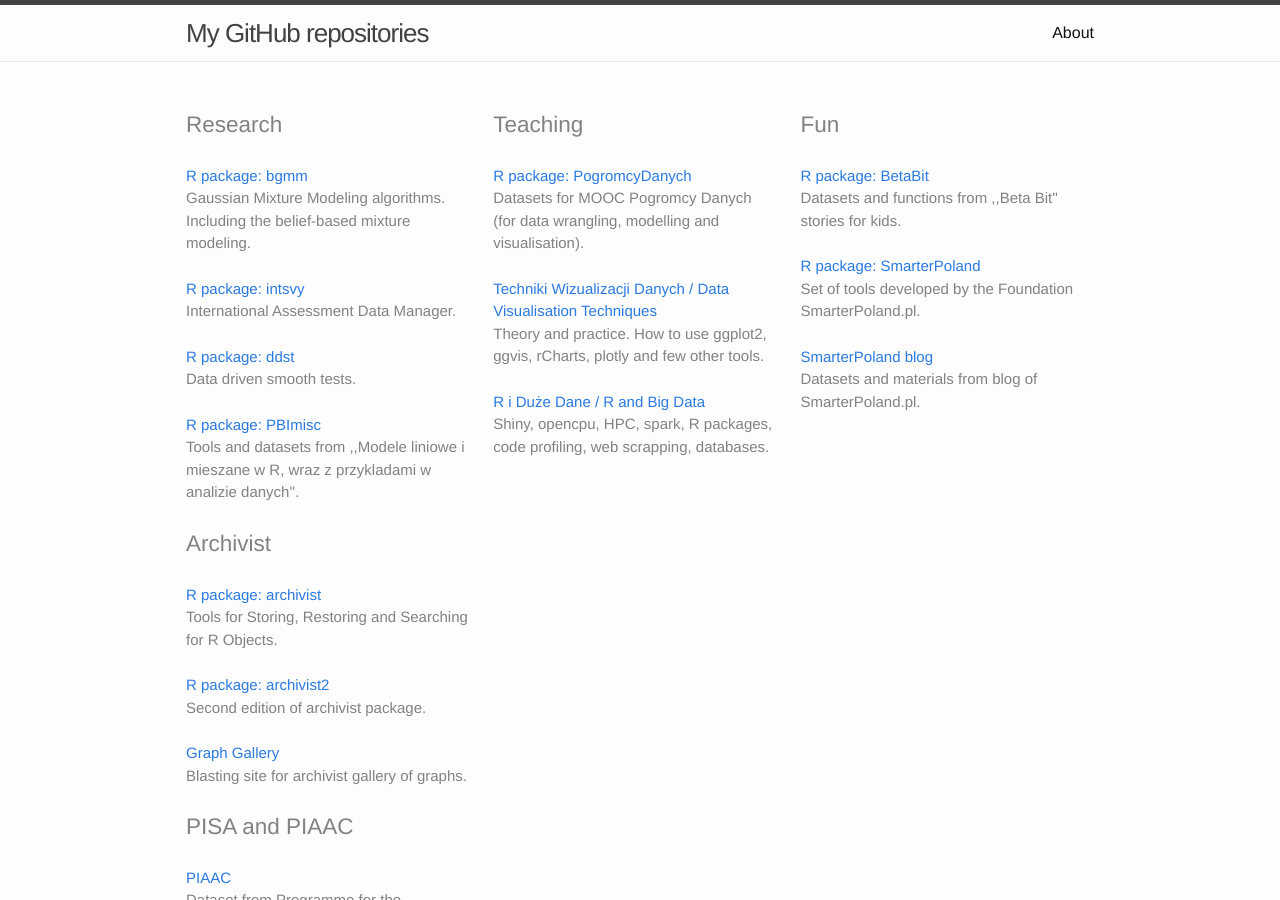
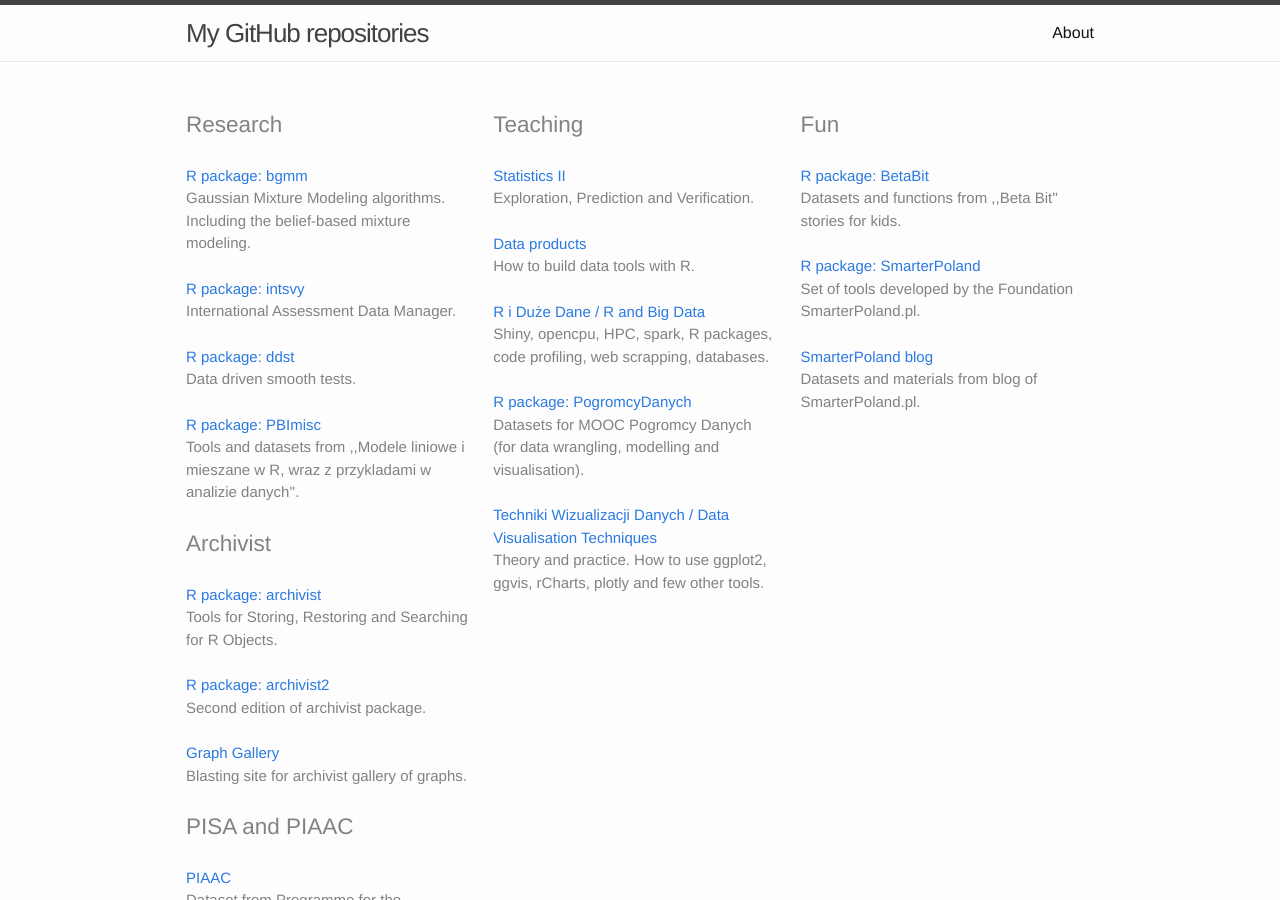
Before and after one commit to pbiecek/pbiecek-website-old, a Jekyll site: the page built from about.md, in a window 1280 px wide and 900 px high. Built offline with Jekyll 4.4.1, drawn with Linux system fonts in a browser that asks for light colours.

Commit message:
update kursów

```diff
--- a/_layouts/default.html
+++ b/_layouts/default.html
@@ -60,6 +60,18 @@
       </div>
       <div class="main-col main-col-2">
       	<h2>Teaching</h2>
+        <p>
+        <a href="https://github.com/pbiecek/StatystykaII">Statistics II</a><br/>
+        Exploration, Prediction and Verification.
+        </p>
+        <p>
+        <a href="https://github.com/pbiecek/DataProducts">Data products</a><br/>
+        How to build data tools with R.
+        </p>
+        <p>
+        <a href="https://github.com/pbiecek/RandBigData">R i Duże Dane / R and Big Data</a><br/>
+        Shiny, opencpu, HPC, spark, R packages, code profiling, web scrapping, databases.
+        </p>
       	<p>
       	<a href="https://github.com/pbiecek/PogromcyDanych">R package: PogromcyDanych</a><br/>
       	Datasets for MOOC Pogromcy Danych (for data wrangling, modelling and visualisation).
@@ -67,10 +79,6 @@
       	<p>
       	<a href="https://github.com/pbiecek/TechnikiWizualizacjiDanych">Techniki Wizualizacji Danych / Data Visualisation Techniques</a><br/>
       	Theory and practice. How to use ggplot2, ggvis, rCharts, plotly and few other tools.
-      	</p>
-      	<p>
-      	<a href="https://github.com/pbiecek/RandBigData">R i Duże Dane / R and Big Data</a><br/>
-      	Shiny, opencpu, HPC, spark, R packages, code profiling, web scrapping, databases.
       	</p>
       </div>
       <div class="main-col main-col-3">
```
Also changed, not shown: about.md (+1 -1 lines).
